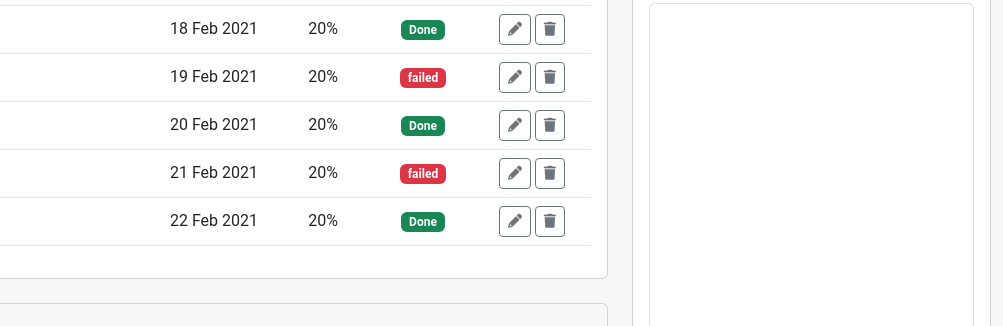
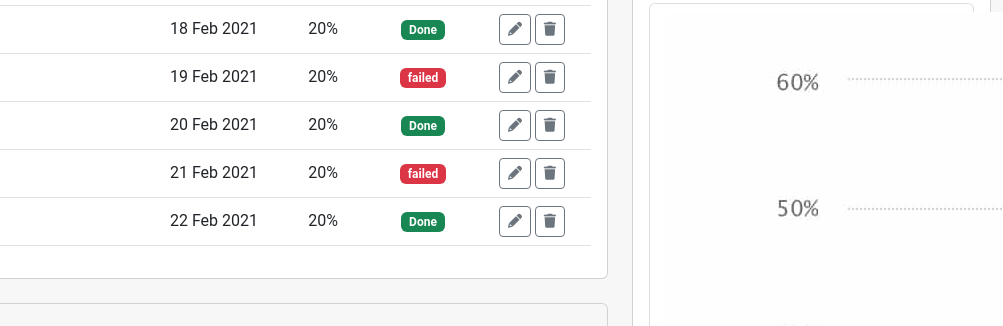
Before and after one commit to GIOVACAPE/html-css-bootstrap-dashboard, a plain HTML site: page index.html in a window 1280 px wide. Shown: the part 474-800 px from the top of the page, 277-1280 px from the left. Drawn offline with nearby package versions, Linux system fonts and the light colour scheme.

Commit message:
problemi con dimensionamento immagine stats

```diff
--- a/index.html
+++ b/index.html
@@ -277,7 +277,7 @@
                         <div class="card mt-4">
                           <div class="card-body">
                               <ul class="list-group">
-                                <li class="list-group-item"><canvas id="myChart" width="400" height="400"></canvas>
+                                <li class="list-group-item "><img src="img/stats.jpeg" alt="stats"  >
                                   <h3 class="mt-4">Utenti attivi</h3>
                                   <small>Lista degli utenti attivi in piattaforma nell'ultimo mese</small>
                                 </li>
```
Also changed, not shown: css/style.css (line endings or trailing spaces).
